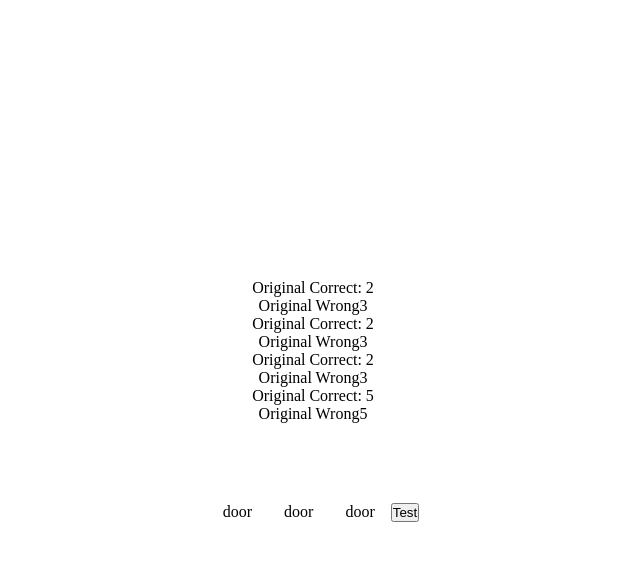
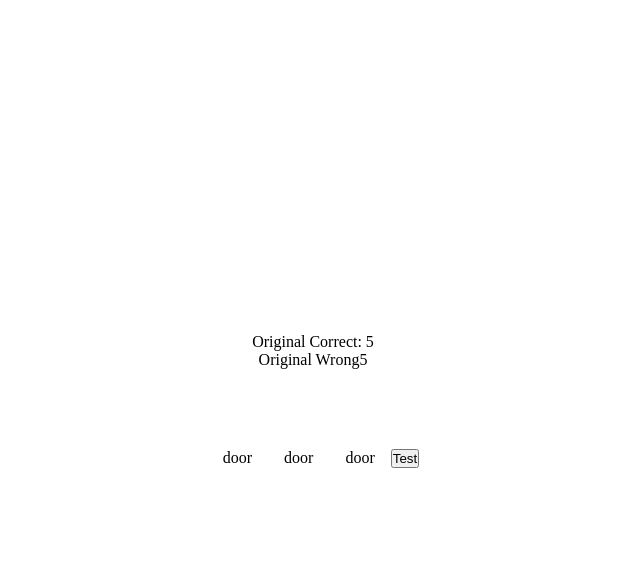
Before and after one commit to ChimentiMatt/Monty-Hall-Problem-django-, a Django app: page / in a window 1280 px wide. Shown: the top 561 px of the page, without its empty margins (327-967 px from the left). Run offline with Django 3.2, Linux system fonts and the light colour scheme; data comes from the database, SQL or seed files in the repository; both versions use the stored data as it was after the commit.

Commit message:
changed django template for loop to only show last item so I can show the most recent math

```diff
--- a/appMonty/templates/appMonty/home.html
+++ b/appMonty/templates/appMonty/home.html
@@ -11,11 +11,11 @@
     <body>
         <div id="app">
             {% for item in original %}
-                <p>Original Correct: {{ item.correct }}</p>
-                <p>Original Wrong{{ item.wrong}} </p>
+                <p>
+                    {% if forloop.last %} Original Correct: {{ item.correct }}</p>
+                    <p>Original Wrong{{ item.wrong}} </p>
+                    {% endif %}
 
-                {% comment %} <p>Changed Correct: {{ item.changedCorrect }}</p>
-                <p>Changed Wrong{{ item.changedWrong}} </p> {% endcomment %}
 
             {% endfor %}
 
@@ -167,10 +167,10 @@
                     axiosPost: function() {
                         axios({
                             url: "{% url 'appMonty:frontendpost' %}",
-                            method: 'post',
+                            method: 'put',
                             data: {
-                                changeCorrect: 2,
-                                changedWrong: 3,
+                                changeCorrect: 5,
+                                changedWrong: 5,
                             },
                             headers: {
                                 'X-CSRFToken': this.csrfmiddlewaretoken
```
Also changed, not shown: db.sqlite3.
